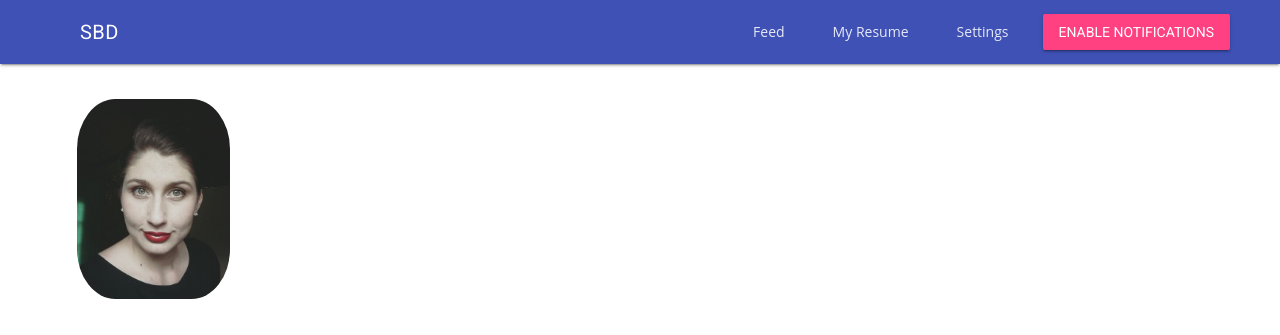
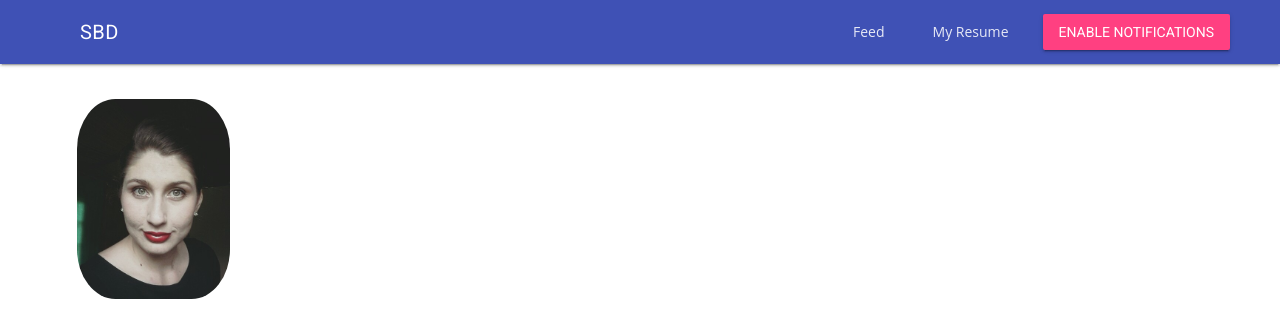
Before and after one commit to sjaanackermann/Online-CV, a website: page public/resume/index.html in a window 1280 px wide. Shown: the top 335 px of the page. Drawn offline with nearby package versions, Linux system fonts and the light colour scheme.

Commit message:
resume index.html updated

```diff
--- a/public/resume/index.html
+++ b/public/resume/index.html
@@ -47,7 +47,6 @@
         <nav class="mdl-navigation mdl-layout--large-screen-only">
           <a class="mdl-navigation__link" href="/">Feed</a>
           <a class="mdl-navigation__link" href="/resume">My Resume</a>
-          <a class="mdl-navigation__link" href="/settings">Settings</a>
           <div class="drawer-option">
             <button class="enable-notifications mdl-button mdl-js-button mdl-button--raised mdl-button--colored mdl-color--accent">
               Enable Notifications
```
